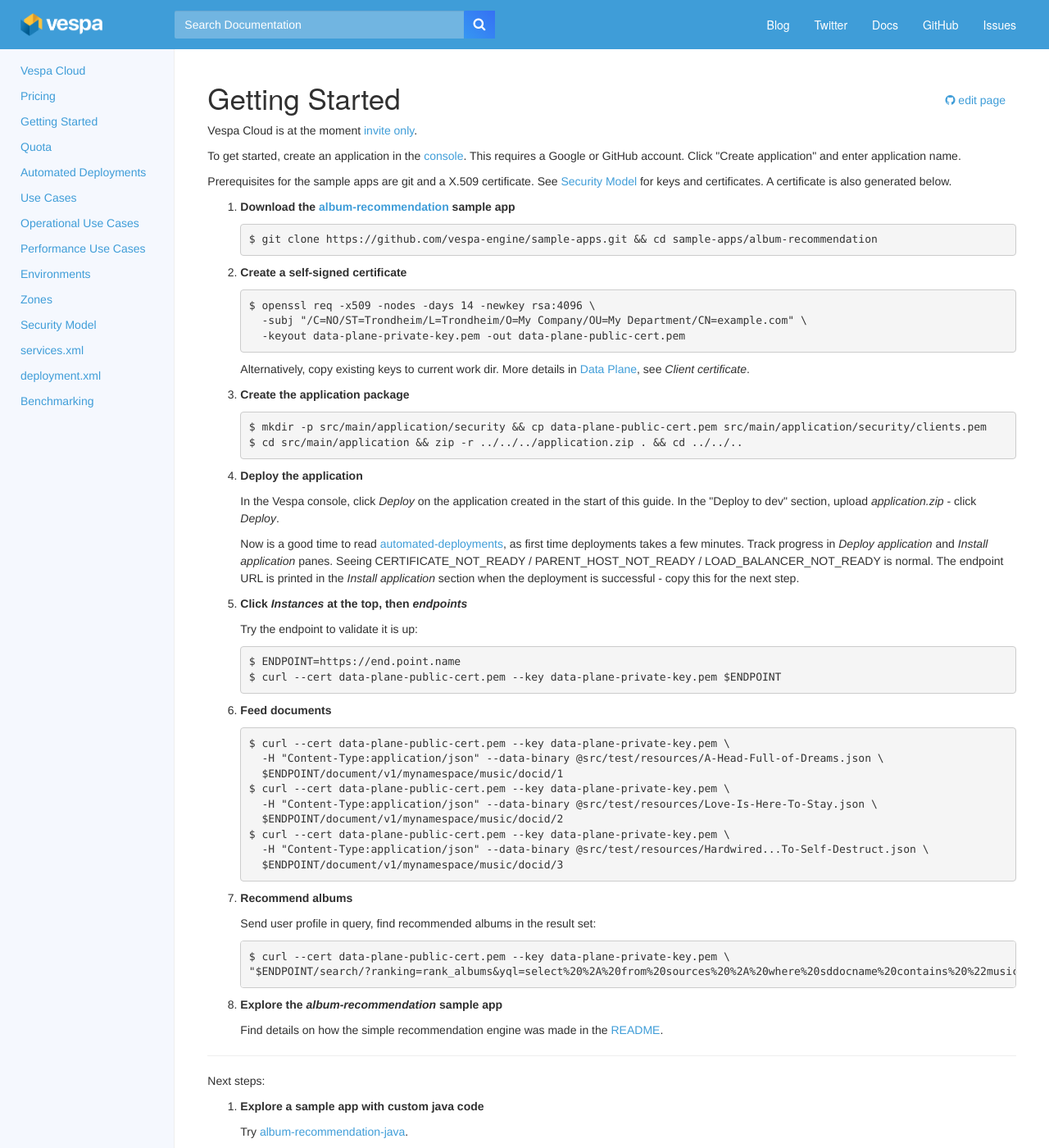
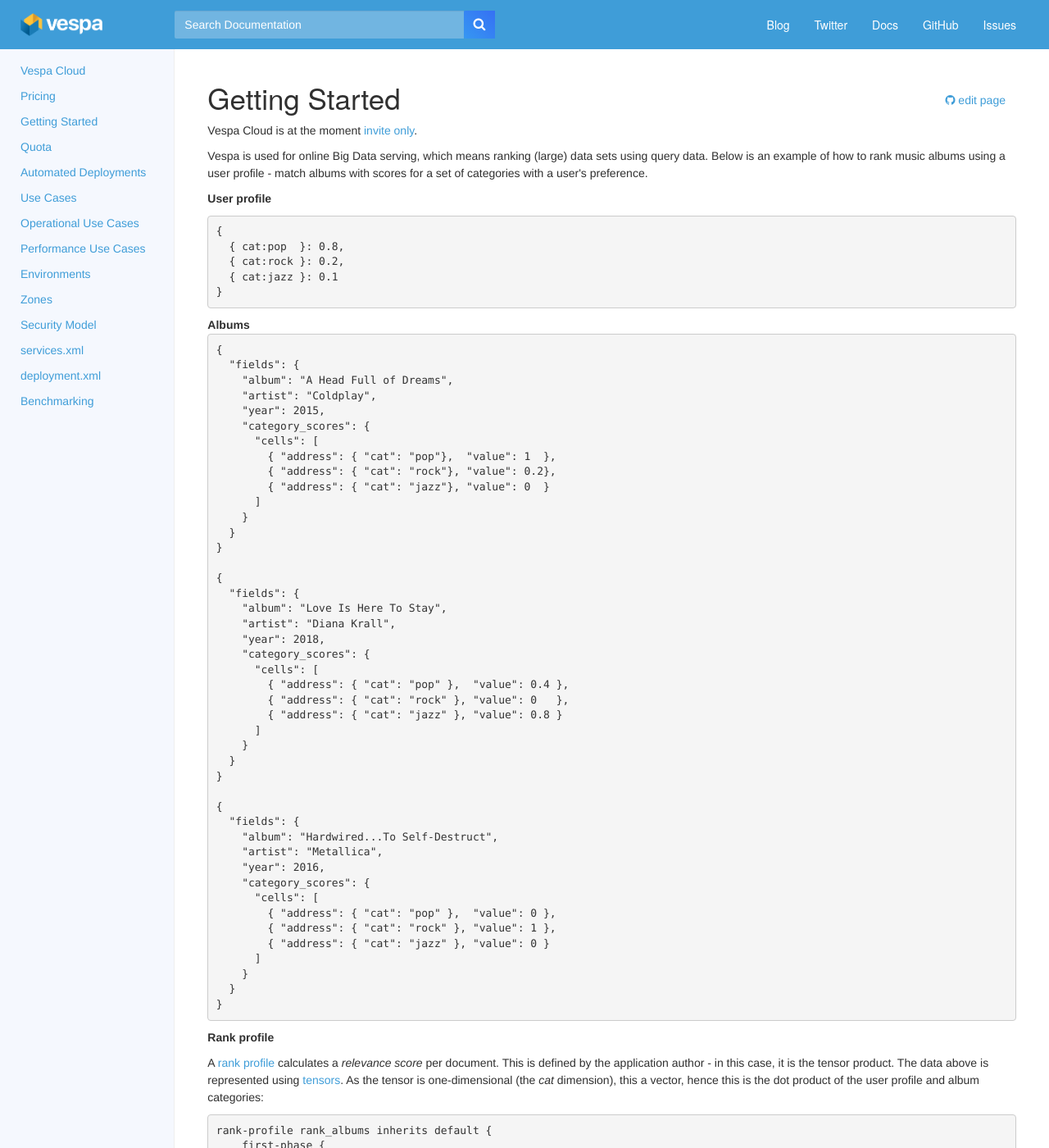
Before and after one commit to vespa-engine/cloud, a Jekyll site: the page built from getting-started.html, in a window 1280 px wide and 1400 px high. Shown: the whole window at 82% size. Built offline with Jekyll 4.4.1, drawn with Linux system fonts in a browser that asks for light colours; some of the changed text lies outside the part shown.

Commit message:
integrate from readme

```diff
--- a/getting-started.html
+++ b/getting-started.html
@@ -5,15 +5,107 @@ title: "Getting Started"
 <p>
 Vespa Cloud is at the moment <a href="mailto:info@vespa.ai?subject=Sign+me+up!">invite only</a>.
 </p><p>
-To get started, create an application in the <a href="http://console.vespa.ai/">console</a>.
-This requires a Google or GitHub account.
-Click "Create application" and enter application name.
+Vespa is used for online Big Data serving, which means ranking (large) data sets using query data.
+Below is an example of how to rank music albums using a user profile -
+match albums with scores for a set of categories with a user's preference.
 </p><p>
+<strong>User profile</strong>
+<pre>
+{
+  { cat:pop  }: 0.8,
+  { cat:rock }: 0.2,
+  { cat:jazz }: 0.1
+}
+</pre>
+<strong>Albums</strong>
+<pre>
+{
+  "fields": {
+    "album": "A Head Full of Dreams",
+    "artist": "Coldplay",
+    "year": 2015,
+    "category_scores": {
+      "cells": [
+        { "address": { "cat": "pop"},  "value": 1  },
+        { "address": { "cat": "rock"}, "value": 0.2},
+        { "address": { "cat": "jazz"}, "value": 0  }
+      ]
+    }
+  }
+}
+
+{
+  "fields": {
+    "album": "Love Is Here To Stay",
+    "artist": "Diana Krall",
+    "year": 2018,
+    "category_scores": {
+      "cells": [
+        { "address": { "cat": "pop" },  "value": 0.4 },
+        { "address": { "cat": "rock" }, "value": 0   },
+        { "address": { "cat": "jazz" }, "value": 0.8 }
+      ]
+    }
+  }
+}
+
+{
+  "fields": {
+    "album": "Hardwired...To Self-Destruct",
+    "artist": "Metallica",
+    "year": 2016,
+    "category_scores": {
+      "cells": [
+        { "address": { "cat": "pop" },  "value": 0 },
+        { "address": { "cat": "rock" }, "value": 1 },
+        { "address": { "cat": "jazz" }, "value": 0 }
+      ]
+    }
+  }
+}
+</pre>
+<strong>Rank profile</strong>
+</p><p>
+A <a href="https://docs.vespa.ai/documentation/ranking.html">rank profile</a>
+calculates a <em>relevance score</em> per document.
+This is defined by the application author - in this case, it is the tensor product.
+The data above is represented using <a href="http://docs.vespa.ai/documentation/tensor-intro.html">tensors</a>.
+As the tensor is one-dimensional (the <em>cat</em> dimension), this a vector,
+hence this is the dot product of the user profile and album categories:
+<pre>
+rank-profile rank_albums inherits default {
+    first-phase {
+        expression: sum(query(user_profile) * attribute(category_scores))
+    }
+}
+</pre>
+Hence, the expected scores are:
+<table class="table">
+<tr><th>Album</th>                                   <th>pop</th>     <th>rock</th>    <th>jazz</th>      <th>total</th></tr>
+<tr><td>A Head Full of Dreams</td>         <td>0.8*1.0</td><td>0.2*0.2</td><td>0.1*0.0</td><td>0.84</td></tr>
+<tr><td>Love Is Here To Stay</td>            <td>0.8*0.4</td><td>0.2*0.0</td><td>0.1*0.8</td><td>0.4</td></tr>
+<tr><td>Hardwired...To Self-Destruct</td><td>0.8*0.0</td><td>0.2*1.0</td><td>0.1*0.0</td><td>0.2</td></tr>
+</table>
+Build and test the application, and validate that the document's <em>relevance</em> (i.e. score) is the expected value,
+and the results are returned in descending relevance order.
+</p>
+
+<hr />
+<p>
 Prerequisites for the sample apps are git and a X.509 certificate.
 See <a href="security-model">Security Model</a> for keys and certificates.
 A certificate is also generated below.
 </p>
 <ol>
+    <li>
+        <p>
+        <strong>Create a Vespa Cloud application</strong>
+        </p><p>
+        This requires a Google account.
+        Go to <a href="console.vespa.ai">http://console.vespa.ai/</a>,
+        click "Create application", enter application name.
+        </p>
+    </li>
     <li>
         <p>
         <strong>Download the
@@ -99,14 +191,6 @@ $ curl --cert data-plane-public-cert.pem --key data-plane-private-key.pem \
 </pre>
         </p>
     </li>
-    <li>
-        <p>
-        <strong>Explore the <em>album-recommendation</em> sample app</strong>
-        </p><p>
-        Find details on how the simple recommendation engine was made in the
-        <a href="https://github.com/vespa-engine/sample-apps/blob/master/album-recommendation/README.md">README</a>.
-        </p>
-    </li>
 </ol>
 
 <hr />
```
